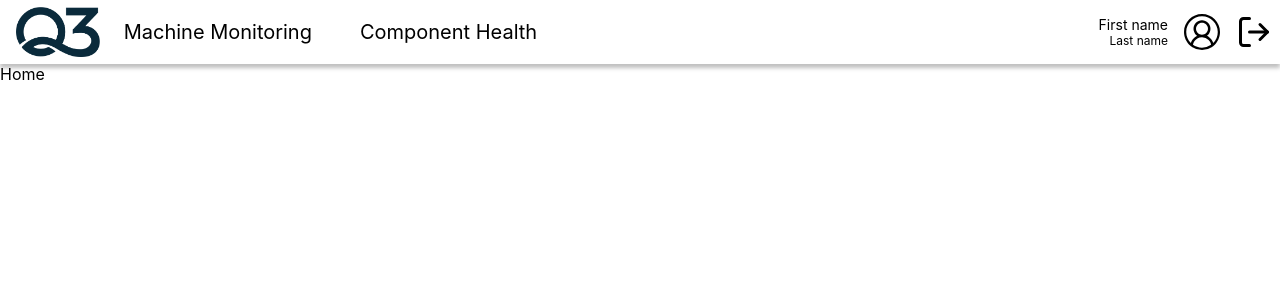
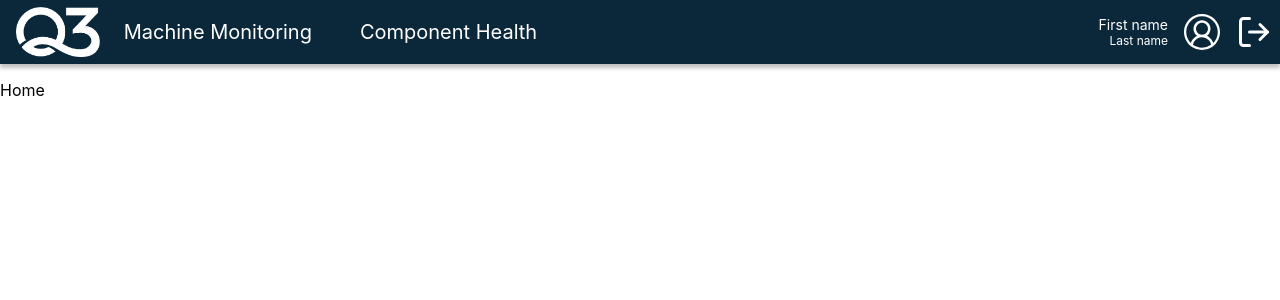
Before and after one commit to pietermn/S3-DB02-Q3, a React (Create React App) app in the folder Frontend/clientapp/: page /home in a window 1280 px wide. Shown: the top 300 px of the page. Built offline with nearby package versions, Linux system fonts and the light colour scheme.

Commit message:
Navbar color changes

```diff
--- a/Frontend/clientapp/src/layout/Navbar/Navbar.tsx
+++ b/Frontend/clientapp/src/layout/Navbar/Navbar.tsx
@@ -19,7 +19,7 @@ function NavbarRedirects() {
 
     return (
         <section>
-            <img alt="Q3" src={require("../../assets/LOGO_Q3.png").default} />
+            <img alt="Q3" src={require("../../assets/LOGO_Q3_White.png").default} />
             <p className={pathname === "/monitoring" ? "bold-text" : ""} onClick={() => history.push("monitoring")}>Machine Monitoring</p>
             <p className={pathname === "/chealth" ? "bold-text" : ""} onClick={() => history.push("chealth")}>Component Health</p>
         </section>
--- a/Frontend/clientapp/src/layout/Navbar/NavbarStyles.scss
+++ b/Frontend/clientapp/src/layout/Navbar/NavbarStyles.scss
@@ -3,6 +3,8 @@ nav {
     flex-direction: row;
     justify-content: space-between;
     box-shadow: 0 4px 4px rgba($color: #000000, $alpha: 0.25);
+    background-color: rgba(11, 40, 58, 1);
+    margin-bottom: 1rem;
 
     img {
         height: 50px;
@@ -14,6 +16,7 @@ nav {
         display: flex;
         flex-direction: row;
         align-items: center;
+        color: rgba($color: #ffffff, $alpha: 1);
 
         p {
             padding-inline: 1.5rem;
@@ -28,16 +31,17 @@ nav {
             font-size: 14px;
             margin: 0;
             text-align: end;
-            padding-inline: .5rem;
+            padding-inline: 0.5rem;
 
             &:last-child {
                 font-size: 12px;
             }
         }
 
-        #Profile-Icon, #Logout-Icon {
+        #Profile-Icon,
+        #Logout-Icon {
             font-size: 36px;
-            padding-inline: .5rem;
+            padding-inline: 0.5rem;
         }
     }
 }
```
Also changed, not shown: Frontend/clientapp/src/assets/LOGO_Q3_White.png (added), Frontend/clientapp/src/components/machinemonitoring/machinedetails/MachineDetails.scss (line endings or trailing spaces).
